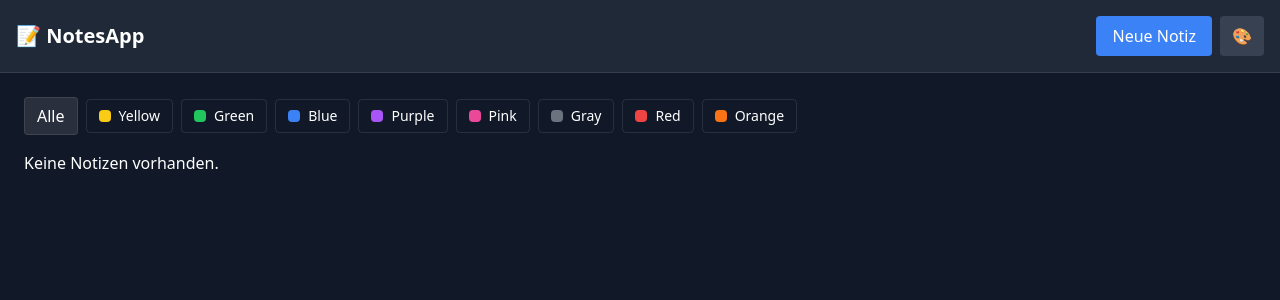
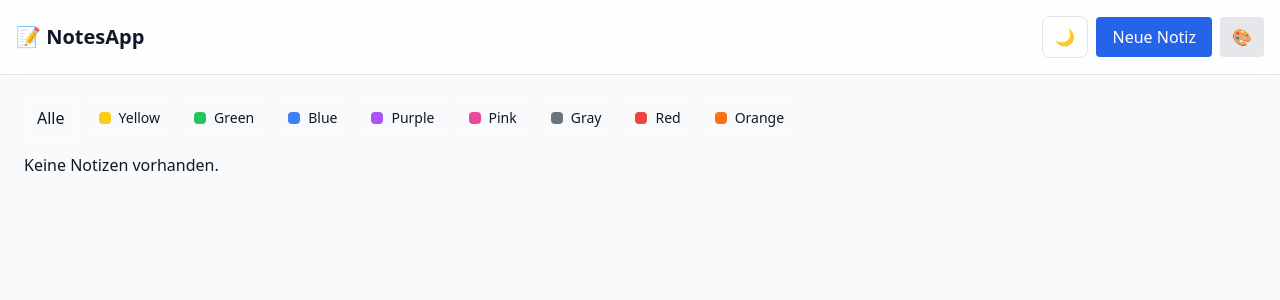
Before and after one commit to SwallowMyJinx/Notesapp, a Django app: page /notes/ in a window 1280 px wide. Shown: the top 300 px of the page. Run offline with Django 5.2, Linux system fonts and the light colour scheme; the visitor is signed in with stand-in values (Sample User, id 1); data that the repository does not hold is empty; some libraries are stand-ins or nearby versions.

Commit message:
Dark/Lightmode added

```diff
--- a/notesapp/notes/templates/base.html
+++ b/notesapp/notes/templates/base.html
@@ -1,11 +1,45 @@
 <!DOCTYPE html>
-<html lang="de" x-data>
+<html lang="de"
+      x-data="{
+        dark: (function () {
+          const saved = localStorage.getItem('theme'); // 'dark' | 'light' | null
+          if (saved) return saved === 'dark';
+          return window.matchMedia('(prefers-color-scheme: dark)').matches;
+        })()
+      }"
+      x-init="$watch('dark', v => localStorage.setItem('theme', v ? 'dark' : 'light'))"
+      :class="{ 'dark': dark }">
 <head>
   <meta charset="UTF-8" />
+  <meta name="viewport" content="width=device-width, initial-scale=1" />
   <title>{% block title %}Notes{% endblock %}</title>
+  <meta name="color-scheme" content="light dark" />
+
+  <!-- (Optional) Verhindert FOUC: setzt .dark so früh wie möglich -->
+  <script>
+    (function () {
+      const saved = localStorage.getItem('theme'); // 'dark' | 'light' | null
+      const dark = saved ? saved === 'dark' : window.matchMedia('(prefers-color-scheme: dark)').matches;
+      if (dark) document.documentElement.classList.add('dark');
+    })();
+  </script>
+
+  <!-- Tailwind CDN zuerst laden -->
   <script src="https://cdn.tailwindcss.com"></script>
+  <!-- Dann konfigurieren -->
+  <script>
+    tailwind.config = {
+      darkMode: 'class'
+    };
+  </script>
+
+  <!-- Alpine.js -->
   <script defer src="https://unpkg.com/alpinejs@3.x.x/dist/cdn.min.js"></script>
+
+  <!-- x-cloak Hilfsklasse -->
   <style>[x-cloak]{display:none!important}</style>
+
+  <!-- Alpine Store -->
   <script>
     document.addEventListener('alpine:init', () => {
       Alpine.store('palette', {
@@ -17,15 +51,30 @@
     });
   </script>
 </head>
-<body class="bg-gray-900 text-white">
+
+<body class="bg-gray-50 text-gray-900 dark:bg-gray-900 dark:text-white">
   <!-- Navbar -->
-  <nav class="p-4 bg-gray-800 flex justify-between items-center border-b border-white/10">
+  <nav class="p-4 bg-white/80 dark:bg-gray-800/80 backdrop-blur border-b border-black/10 dark:border-white/10
+              flex justify-between items-center">
     <h1 class="text-xl font-bold">📝 NotesApp</h1>
     <div class="flex items-center gap-2">
-      <a href="{% url 'add_note' %}" class="bg-blue-500 px-4 py-2 rounded hover:bg-blue-600 transition">Neue Notiz</a>
-      <!-- Optional: Palette ohne ausgewählte Note (zeigt Hinweis im Drawer) -->
-      <button type="button"
-              class="px-3 py-2 rounded bg-gray-700 hover:bg-gray-600 transition"
+      <!-- Theme Toggle -->
+      <button
+        type="button"
+        class="px-3 py-2 rounded-lg border border-black/10 dark:border-white/10
+               hover:bg-black/5 dark:hover:bg-white/10 transition flex items-center gap-2"
+        @click="dark = !dark"
+        :aria-label="dark ? 'Switch to light mode' : 'Switch to dark mode'">
+        <span x-show="!dark" x-cloak>🌙</span>
+        <span x-show="dark" x-cloak>☀️</span>
+      </button>
+
+      <a href="{% url 'add_note' %}"
+         class="bg-blue-600 hover:bg-blue-500 px-4 py-2 rounded text-white transition">Neue Notiz</a>
+
+      <!-- Optional: globaler Palette-Button -->
+      <button class="px-3 py-2 rounded bg-gray-200 hover:bg-gray-300 text-gray-900
+                     dark:bg-gray-700 dark:hover:bg-gray-600 dark:text-white transition"
               @click="$store.palette.open(null)">🎨</button>
     </div>
   </nav>
@@ -40,22 +89,24 @@
        x-show="$store.palette.openDrawer"
        @keydown.escape="$store.palette.close()"
        role="dialog" aria-modal="true" aria-label="Farbpalette und Labels">
-    <!-- Overlay -->
     <div class="absolute inset-0 bg-black/50" @click="$store.palette.close()" aria-hidden="true"></div>
 
-    <!-- Panel -->
-    <div class="absolute right-0 top-0 h-full w-80 bg-gray-800 border-l border-white/10 p-4 overflow-y-auto">
+    <div class="absolute right-0 top-0 h-full w-80 bg-white dark:bg-gray-800
+                border-l border-black/10 dark:border-white/10 p-4 overflow-y-auto">
       <div class="flex items-center justify-between mb-4">
         <h3 class="font-semibold">Reiter: Farben & Labels</h3>
-        <button class="px-2 py-1 rounded hover:bg-white/10" @click="$store.palette.close()">✖</button>
+        <button class="px-2 py-1 rounded hover:bg-black/5 dark:hover:bg-white/10"
+                @click="$store.palette.close()">✖</button>
       </div>
 
-      <!-- Abschnitt: Farbe für ausgewählte Notiz -->
+      <!-- Farbe für ausgewählte Notiz -->
       <section class="mb-6">
         <h4 class="text-sm font-semibold mb-2">Farbe für ausgewählte Notiz</h4>
 
         <template x-if="$store.palette.noteId === null">
-          <p class="text-sm text-gray-400">Wähle zuerst eine Notiz (🎨-Button auf der Karte).</p>
+          <p class="text-sm text-gray-600 dark:text-gray-400">
+            Wähle zuerst eine Notiz (🎨-Button auf der Karte).
+          </p>
         </template>
 
         <template x-if="$store.palette.noteId !== null">
@@ -65,51 +116,56 @@
             <div class="grid grid-cols-4 gap-3">
               {% for c, bg in colors %}
                 <button name="color" value="{{ c }}" type="submit"
-                        class="h-10 rounded-lg {{ bg }} ring-2 ring-transparent hover:ring-white transition"
+                        class="h-10 rounded-lg {{ bg }} ring-2 ring-transparent hover:ring-black/40 dark:hover:ring-white/70 transition"
                         title="{{ c|capfirst }}"></button>
               {% endfor %}
             </div>
-            <p class="text-xs text-gray-400">Tipp: Klick auf eine Farbe speichert sofort.</p>
+            <p class="text-xs text-gray-600 dark:text-gray-400">Klick auf eine Farbe speichert sofort.</p>
           </form>
         </template>
       </section>
 
-      <hr class="border-white/10 my-4">
+      <hr class="border-black/10 dark:border-white/10 my-4">
 
-      <!-- Abschnitt: Bedeutung der Farben (Labels) -->
+      <!-- Bedeutung der Farben -->
       <section>
         <h4 class="text-sm font-semibold mb-2">Bedeutung der Farben</h4>
         <form method="post" action="{% url 'update_color_labels' %}" class="space-y-3">
           {% csrf_token %}
           <div class="space-y-2 max-h-64 overflow-auto pr-1">
             {% if labels %}
-              {# labels: [(color, bg, label_text), ...] #}
               {% for c, bg, label in labels %}
                 <div class="flex items-center gap-2">
-                  <span class="inline-block w-5 h-5 rounded {{ bg }} ring-1 ring-white/20"></span>
+                  <span class="inline-block w-5 h-5 rounded {{ bg }} ring-1 ring-black/10 dark:ring-white/20"></span>
                   <label class="text-sm w-20 capitalize" for="label_{{ c }}">{{ c }}</label>
                   <input id="label_{{ c }}" type="text" name="label_{{ c }}" value="{{ label }}"
-                         class="flex-1 px-2 py-1 rounded bg-gray-700 border border-white/10"
+                         class="flex-1 px-2 py-1 rounded bg-gray-100 border border-black/10
+                                focus:outline-none focus:ring-2 focus:ring-blue-500
+                                dark:bg-gray-700 dark:border-white/10"
                          placeholder="z. B. Arbeit, Freizeit, Freundin …">
                 </div>
               {% endfor %}
             {% else %}
-              {# Fallback: falls labels nicht im Kontext ist, leere Inputs zu colors rendern #}
               {% for c, bg in colors %}
                 <div class="flex items-center gap-2">
-                  <span class="inline-block w-5 h-5 rounded {{ bg }} ring-1 ring-white/20"></span>
+                  <span class="inline-block w-5 h-5 rounded {{ bg }} ring-1 ring-black/10 dark:ring-white/20"></span>
                   <label class="text-sm w-20 capitalize" for="label_{{ c }}">{{ c }}</label>
                   <input id="label_{{ c }}" type="text" name="label_{{ c }}" value=""
-                         class="flex-1 px-2 py-1 rounded bg-gray-700 border border-white/10"
+                         class="flex-1 px-2 py-1 rounded bg-gray-100 border border-black/10
+                                focus:outline-none focus:ring-2 focus:ring-blue-500
+                                dark:bg-gray-700 dark:border-white/10"
                          placeholder="z. B. Arbeit, Freizeit, Freundin …">
                 </div>
               {% endfor %}
             {% endif %}
           </div>
-          <button class="w-full mt-2 px-3 py-2 rounded bg-gray-700 hover:bg-gray-600 transition">
+          <button class="w-full mt-2 px-3 py-2 rounded bg-gray-200 hover:bg-gray-300 text-gray-900
+                         dark:bg-gray-700 dark:hover:bg-gray-600 dark:text-white transition">
             Labels speichern
           </button>
-          <p class="text-xs text-gray-400 mt-1">Beispiel: blau = Freizeit, grün = Freundin, rot = Arbeit</p>
+          <p class="text-xs text-gray-600 dark:text-gray-400 mt-1">
+            Beispiel: blau = Freizeit, grün = Freundin, rot = Arbeit
+          </p>
         </form>
       </section>
     </div>
```
